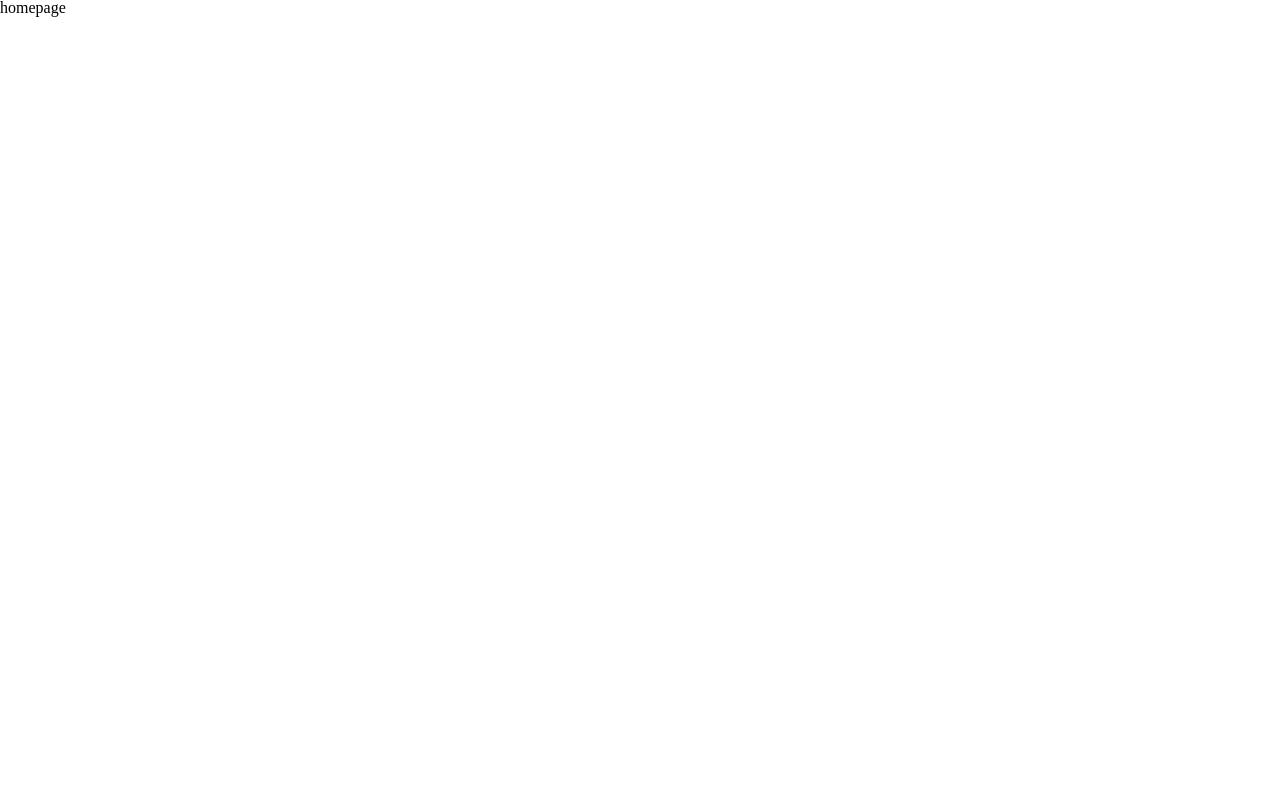
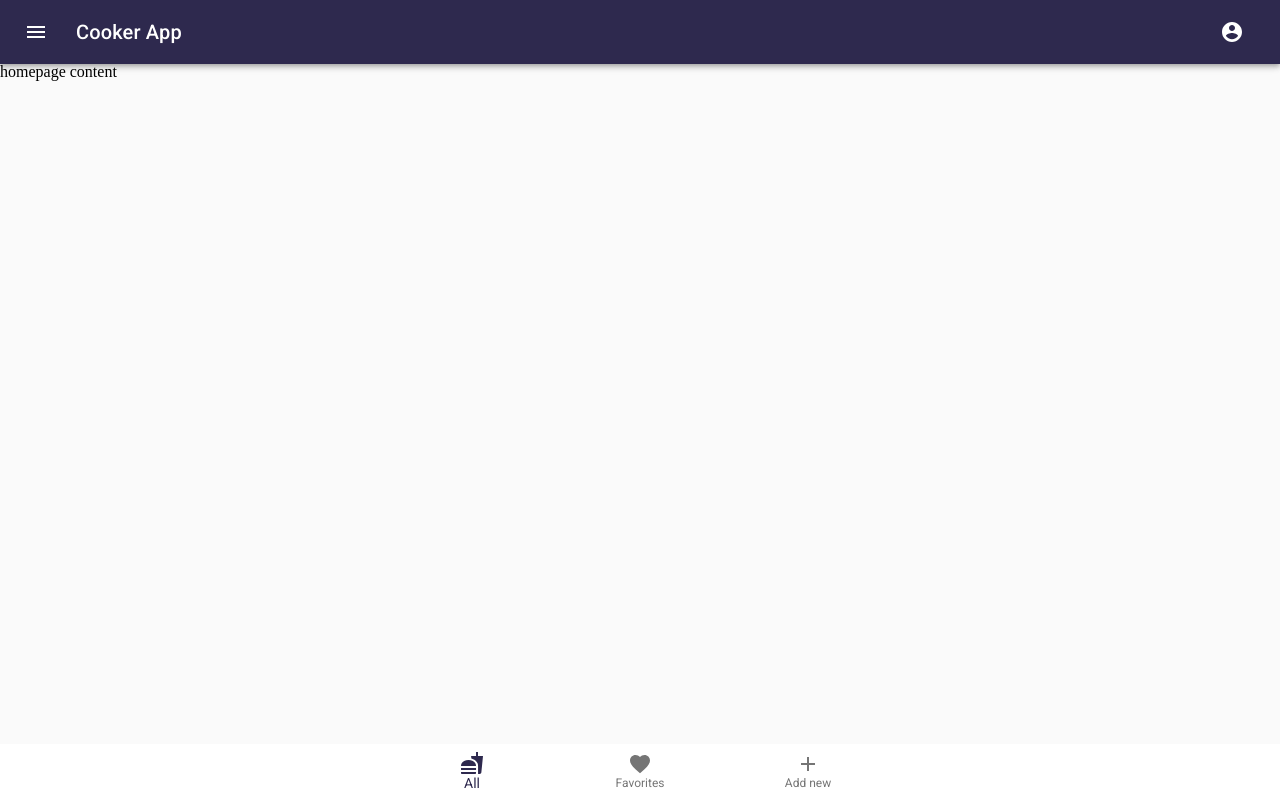
Before and after one commit to iamMikeLe/cooker_app, a React (Create React App) app: page /homepage/ in a window 1280 px wide. Built offline with nearby package versions, Linux system fonts and the light colour scheme.

Commit message:
App bar and footer

```diff
--- /dev/null
+++ b/src/Components/appBar/AppBar.jsx
@@ -0,0 +1,89 @@
+import React from 'react';
+import { makeStyles } from '@material-ui/core/styles';
+import AppBarWrapper from '@material-ui/core/AppBar';
+import Toolbar from '@material-ui/core/Toolbar';
+import Typography from '@material-ui/core/Typography';
+import IconButton from '@material-ui/core/IconButton';
+import MenuIcon from '@material-ui/icons/Menu';
+import AccountCircle from '@material-ui/icons/AccountCircle';
+import MenuItem from '@material-ui/core/MenuItem';
+import Menu from '@material-ui/core/Menu';
+
+const useStyles = makeStyles(theme => ({
+  root: {
+    flexGrow: 1,
+  },
+  menuButton: {
+    marginRight: theme.spacing(2),
+  },
+  title: {
+    flexGrow: 1,
+  },
+}));
+
+const AppBar = () => {
+  const classes = useStyles();
+  const [auth, setAuth] = React.useState(true);
+  const [anchorEl, setAnchorEl] = React.useState(null);
+  const open = Boolean(anchorEl);
+
+  const handleChange = event => {
+    setAuth(event.target.checked);
+  };
+
+  const handleMenu = event => {
+    setAnchorEl(event.currentTarget);
+  };
+
+  const handleClose = () => {
+    setAnchorEl(null);
+  };
+
+  return (
+    <div className={classes.root}>
+      <AppBarWrapper position="static">
+        <Toolbar>
+          <IconButton edge="start" className={classes.menuButton} color="inherit" aria-label="menu">
+            <MenuIcon />
+          </IconButton>
+          <Typography variant="h6" className={classes.title}>
+            Cooker App
+          </Typography>
+          {auth && (
+            <div>
+              <IconButton
+                aria-label="account of current user"
+                aria-controls="menu-appbar"
+                aria-haspopup="true"
+                onClick={handleMenu}
+                color="inherit"
+              >
+                <AccountCircle />
+              </IconButton>
+              <Menu
+                id="menu-appbar"
+                anchorEl={anchorEl}
+                anchorOrigin={{
+                  vertical: 'top',
+                  horizontal: 'right',
+                }}
+                keepMounted
+                transformOrigin={{
+                  vertical: 'top',
+                  horizontal: 'right',
+                }}
+                open={open}
+                onClose={handleClose}
+              >
+                <MenuItem onClick={handleClose}>Profile</MenuItem>
+                <MenuItem onClick={handleClose}>My account</MenuItem>
+              </Menu>
+            </div>
+          )}
+        </Toolbar>
+      </AppBarWrapper>
+    </div>
+  );
+}
+
+export default AppBar;
--- /dev/null
+++ b/src/Components/bottomNavigation/BottomNavigation.jsx
@@ -0,0 +1,37 @@
+import React from 'react';
+import { makeStyles } from '@material-ui/core/styles';
+import BottomNavigationWrapper from '@material-ui/core/BottomNavigation';
+import BottomNavigationAction from '@material-ui/core/BottomNavigationAction';
+import Fastfood from '@material-ui/icons/Fastfood';
+import FavoriteIcon from '@material-ui/icons/Favorite';
+import Add from '@material-ui/icons/Add';
+
+const useStyles = makeStyles({
+  root: {
+    width: "100%",
+    bottom: "0",
+    position: "absolute",
+  },
+});
+
+const BottomNavigation = () => {
+  const classes = useStyles();
+  const [value, setValue] = React.useState(0);
+
+  return (
+    <BottomNavigationWrapper
+      value={value}
+      onChange={(event, newValue) => {
+        setValue(newValue);
+      }}
+      showLabels
+      className={classes.root}
+    >
+      <BottomNavigationAction label="All" icon={<Fastfood />} />
+      <BottomNavigationAction label="Favorites" icon={<FavoriteIcon />} />
+      <BottomNavigationAction label="Add new" icon={<Add />} />
+    </BottomNavigationWrapper>
+  );
+}
+
+export default BottomNavigation;
--- a/src/Pages/homepage/Homepage.jsx
+++ b/src/Pages/homepage/Homepage.jsx
@@ -4,7 +4,7 @@ import MainTemplate from "Template/mainTemplate/MainTemplate";
 const Homepage = () => {
   return (
       <MainTemplate>
-        homepage
+        homepage content
       </MainTemplate>
   );
 };
--- a/src/Template/mainTemplate/MainTemplate.jsx
+++ b/src/Template/mainTemplate/MainTemplate.jsx
@@ -1,27 +1,23 @@
 import React from "react";
 import styled from "styled-components";
-// import PropTypes from "prop-types";
+
+import BottomNavigation from "Components/bottomNavigation/BottomNavigation";
+import AppBar from "Components/appBar/AppBar";
 
 const AppWrapper = styled.div`
   width: 100vw;
   height: 100vh;
+  background-color: #fafafa;
 `;
 
 const MainTemplate = ({ children }) => {
   return (
     <AppWrapper>
+      <AppBar/>
       {children}
+      <BottomNavigation />
     </AppWrapper>
   );
 };
 
 export default MainTemplate;
-/*
-MainTemplate.propTypes = {
-
-};
-
-MainTemplate.defaultProps = {
-
-};
- */
```
